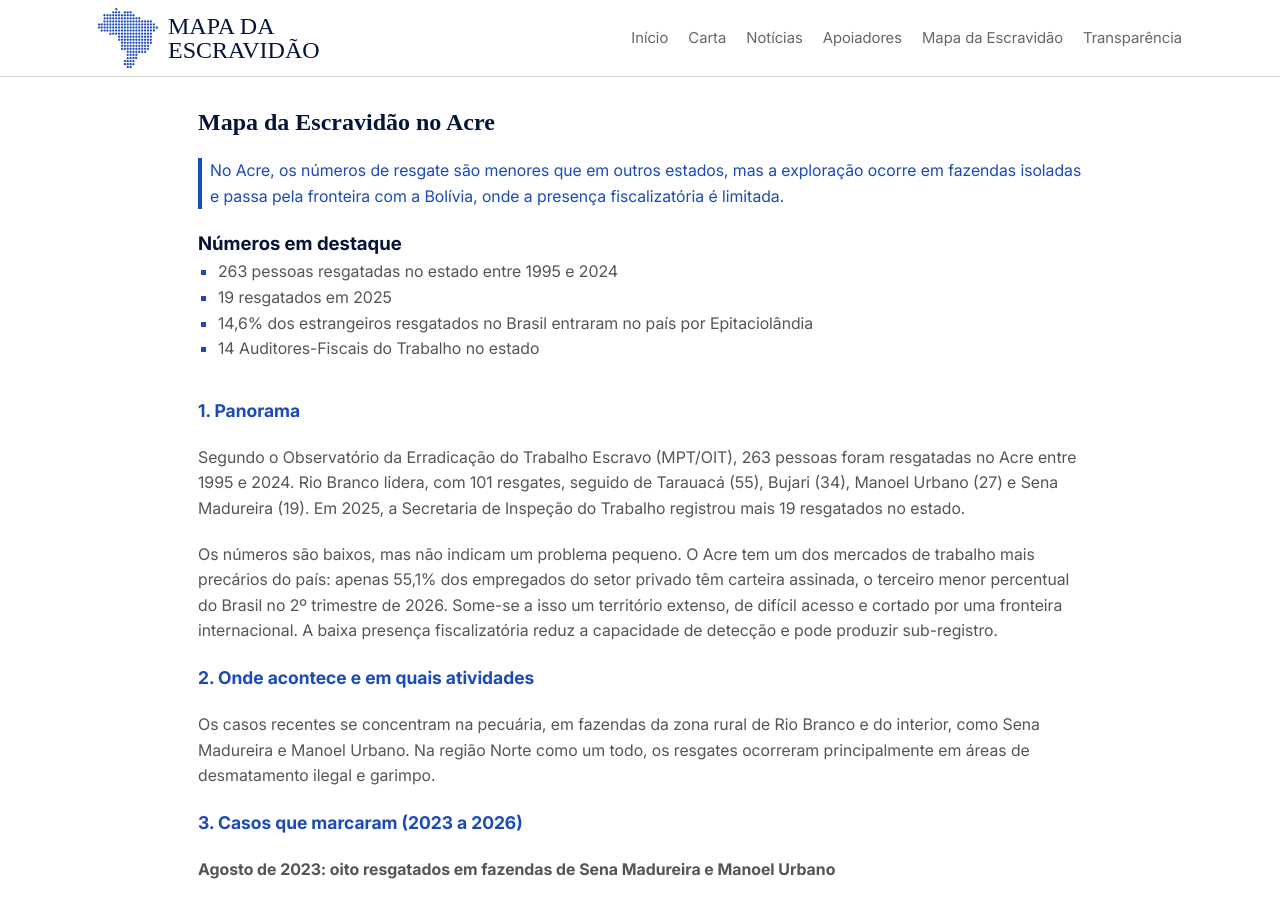
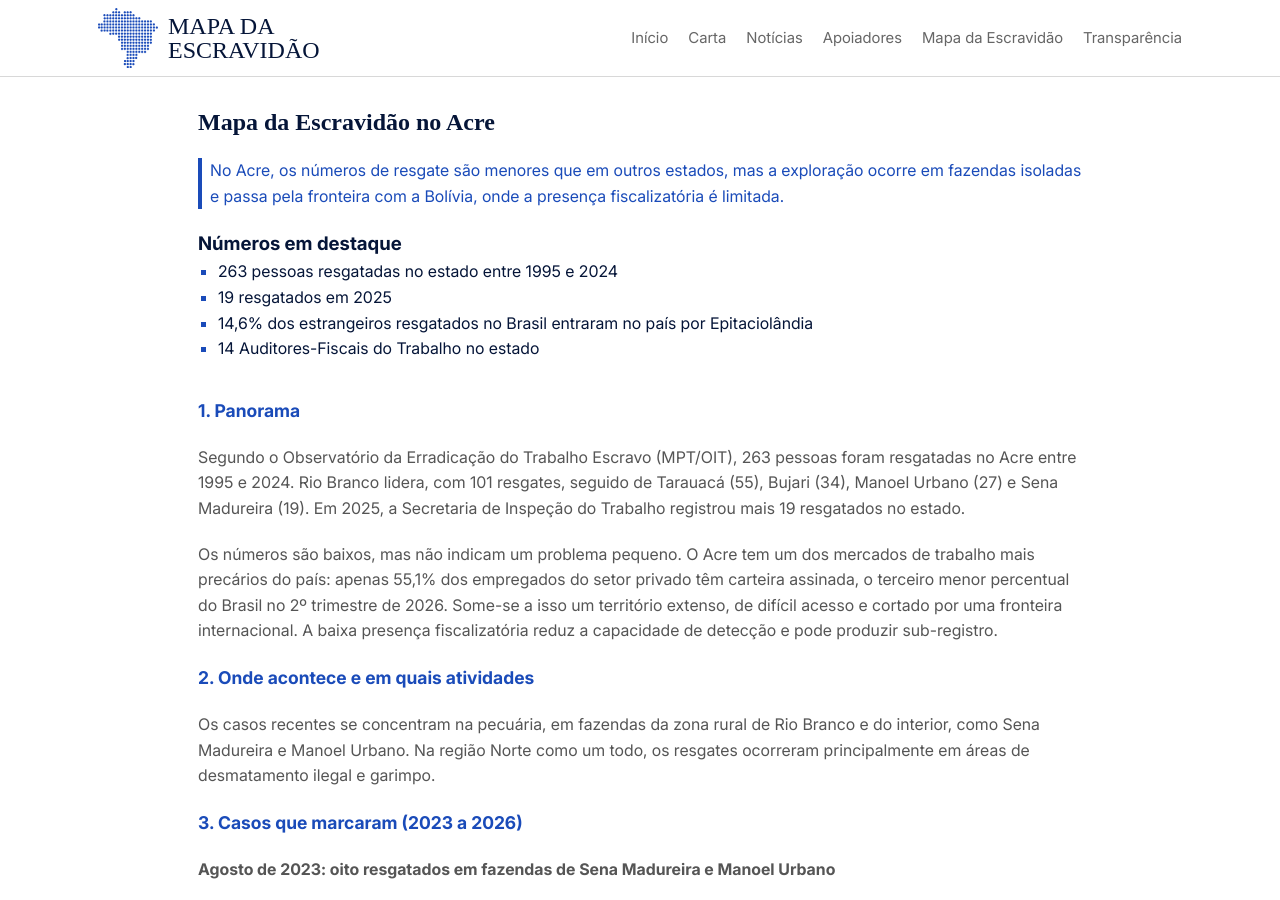
Before and after one commit to Landowski/mapa-escravidao, a Jekyll site: the page built from mapa-escravidao/acre.html, in a window 1280 px wide and 900 px high. Built offline with Jekyll 4.4.1, drawn with Linux system fonts in a browser that asks for light colours; some web fonts are replaced.

Commit message:
Add files via upload

```diff
--- a/mapa-escravidao/acre.html
+++ b/mapa-escravidao/acre.html
@@ -13,7 +13,7 @@
 
                 <h3>Números em destaque</h3>
 
-                <ul>
+                <ul class="destaque">
                     <li>263 pessoas resgatadas no estado entre 1995 e 2024</li>
                     <li>19 resgatados em 2025</li>
                     <li>14,6% dos estrangeiros resgatados no Brasil entraram no país por Epitaciolândia</li>
@@ -36,19 +36,19 @@
 
                 <p>Na Operação Claver, com PF, MPT e MTE, oito trabalhadores foram encontrados sem equipamentos de proteção, sem primeiros socorros e sem água potável. Comida e moradia eram precárias, as jornadas eram exaustivas e não havia registro em carteira.
                     <br>
-                <a href="https://www.metropoles.com/brasil/pf-resgata-8-trabalhadores-em-condicoes-analogas-a-escravidao-no-acre" target="_blank">https://www.metropoles.com/brasil/pf-resgata-8-trabalhadores-em-condicoes-analogas-a-escravidao-no-acre</a></p>
+                <a class="escravidao-link" href="https://www.metropoles.com/brasil/pf-resgata-8-trabalhadores-em-condicoes-analogas-a-escravidao-no-acre" target="_blank">https://www.metropoles.com/brasil/pf-resgata-8-trabalhadores-em-condicoes-analogas-a-escravidao-no-acre</a></p>
 
                 <p><strong>Junho de 2026: Epitaciolândia aparece como segunda maior porta de entrada de estrangeiros resgatados</strong></p>
 
                 <p>Levantamento do Observatório MPT/OIT mostra que o município, na fronteira com a Bolívia, responde por 14,6% das entradas no Brasil de estrangeiros depois resgatados do trabalho escravo, entre 2003 e 2022. Fica atrás apenas de Corumbá (MS).
                     <br>
-                <a href="https://portalacre.com.br/2026/06/epitaciolandia-e-a-segunda-principal-porta-de-entrada-do-pais-para-estrangeiros-resgatados-de-trabalho-escravo/" target="_blank">https://portalacre.com.br/2026/06/epitaciolandia-e-a-segunda-principal-porta-de-entrada-do-pais-para-estrangeiros-resgatados-de-trabalho-escravo/</a></p>
+                <a class="escravidao-link" href="https://portalacre.com.br/2026/06/epitaciolandia-e-a-segunda-principal-porta-de-entrada-do-pais-para-estrangeiros-resgatados-de-trabalho-escravo/" target="_blank">https://portalacre.com.br/2026/06/epitaciolandia-e-a-segunda-principal-porta-de-entrada-do-pais-para-estrangeiros-resgatados-de-trabalho-escravo/</a></p>
 
                 <p><strong>Agosto de 2026: trabalhador vivia havia mais de um ano em casebre com morcegos em fazenda de gado</strong></p>
 
                 <p>Na Operação Resgate VI, um trabalhador foi resgatado na zona rural de Rio Branco. Estava na propriedade desde junho de 2025, sem carteira assinada e com salários atrasados havia meses. Morava em um casebre de madeira deteriorado, sem proteção contra a chuva e com entrada de morcegos, que servia ao mesmo tempo de quarto, cozinha e depósito. Ao lado do fogão, havia adubo e agrotóxicos em embalagens danificadas. Não havia água potável na propriedade.
                     <br>
-                <a href="https://ac24horas.com/2026/09/10/trabalhador-e-resgatado-de-condicoes-analogas-a-escravidao-em-fazenda-no-acre/" target="_blank">https://ac24horas.com/2026/09/10/trabalhador-e-resgatado-de-condicoes-analogas-a-escravidao-em-fazenda-no-acre/</a></p>
+                <a class="escravidao-link" href="https://ac24horas.com/2026/09/10/trabalhador-e-resgatado-de-condicoes-analogas-a-escravidao-em-fazenda-no-acre/" target="_blank">https://ac24horas.com/2026/09/10/trabalhador-e-resgatado-de-condicoes-analogas-a-escravidao-em-fazenda-no-acre/</a></p>
 
                 <h4>4. Quem são as vítimas</h4>
 
```
